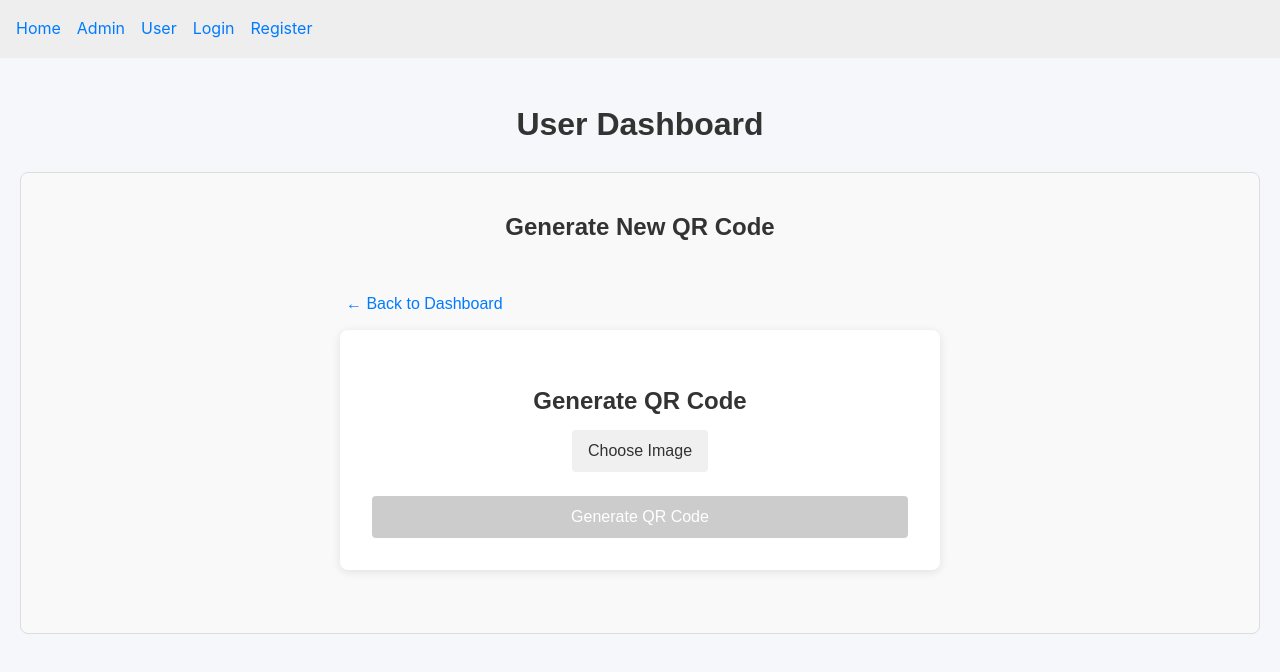
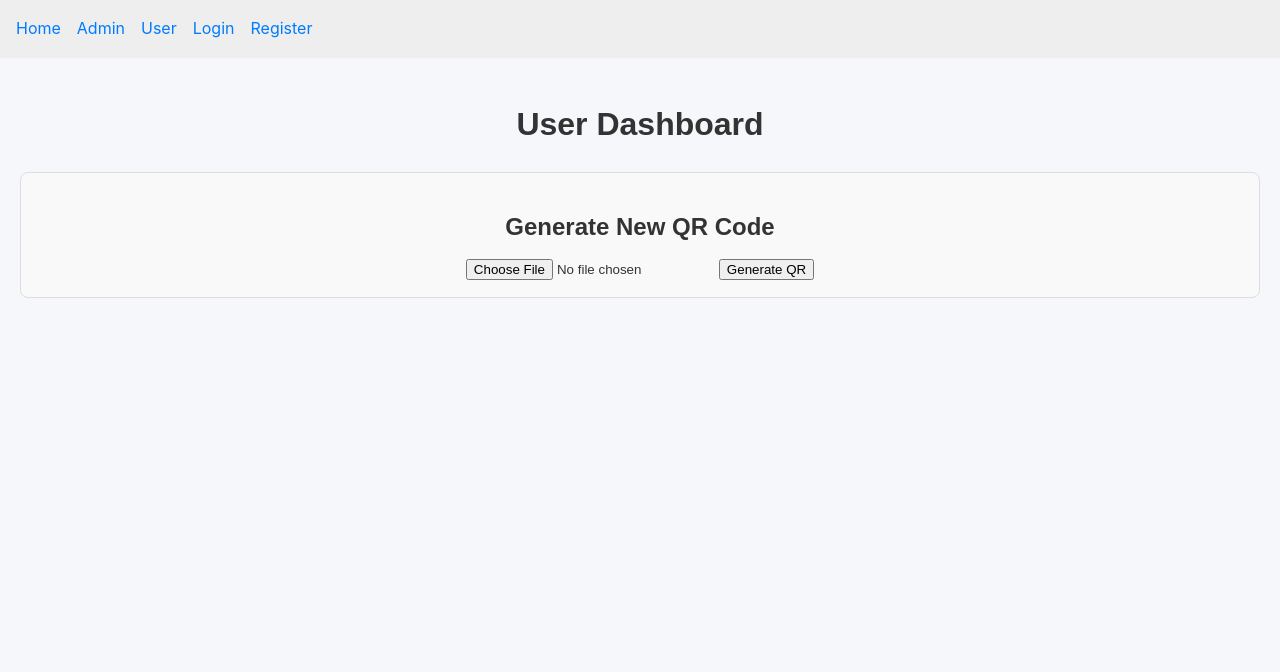
Before and after one commit to rushker/p12-project, a React (Create React App) app in the folder client/: page /user in a window 1280 px wide. Shown: the top 672 px of the page. Built offline with nearby package versions, Linux system fonts and the light colour scheme.

Commit message:
update show qr

```diff
--- a/client/src/App.js
+++ b/client/src/App.js
@@ -5,6 +5,7 @@ import UserPage from './pages/UserPage';
 import Login from './components/auth/Login';
 import Register from './components/auth/Register';
 import QRGenerator from './components/user/QRGenerator';
+import QRViewPage from './components/user/QRViewPage';
 
 function App() {
   return (
@@ -21,6 +22,7 @@ function App() {
       <Routes>
         <Route path="/" element={<HomePage />} />
         <Route path="/admin" element={<AdminPage />} />
+        <Route path="/qr/:id" element={<QRViewPage />} />
         <Route path="/user" element={<UserPage />} />
         <Route path="/login" element={<Login />} />
         <Route path="/register" element={<Register />} />
--- a/client/src/components/user/QRGenerator.jsx
+++ b/client/src/components/user/QRGenerator.jsx
@@ -1,138 +1,47 @@
 import React, { useState } from 'react';
-import QRCode from 'react-qr-code';
 import axios from 'axios';
-import { toast } from 'react-toastify';
-import { useNavigate } from 'react-router-dom';
-import '../../styles/QRGenerator.css';
 
-const QRGenerator = () => {
+function QRGenerator({ onSuccess }) {
   const [image, setImage] = useState(null);
-  const [qrData, setQrData] = useState(null);
-  const [loading, setLoading] = useState(false);
-  const [previewUrl, setPreviewUrl] = useState('');
-  const navigate = useNavigate();
+  const [uploading, setUploading] = useState(false);
 
-  const handleImageChange = (e) => {
-    const file = e.target.files[0];
-    if (!file) return;
+  const handleChange = (e) => setImage(e.target.files[0]);
 
-    if (!file.type.match('image.*')) {
-      toast.error('Please select an image file (JPEG, PNG, etc.)');
-      return;
-    }
+  const handleSubmit = async (e) => {
+    e.preventDefault();
+    if (!image) return;
 
-    if (file.size > 5 * 1024 * 1024) {
-      toast.error('Image size should be less than 5MB');
-      return;
-    }
-
-    setImage(file);
-    setPreviewUrl(URL.createObjectURL(file));
-  };
-
-  const handleGenerateQR = async () => {
-    if (!image) {
-      toast.error('Please select an image');
-      return;
-    }
-
-    setLoading(true);
+    setUploading(true);
+    const formData = new FormData();
+    formData.append('image', image);
 
     try {
-      const formData = new FormData();
-      formData.append('image', image);
+      const token = localStorage.getItem('token');
+      const res = await axios.post('/api/qr/generate', formData, {
+        headers: {
+          'Content-Type': 'multipart/form-data',
+          Authorization: `Bearer ${token}`,
+        },
+      });
 
-      const response = await axios.post(
-        `${process.env.REACT_APP_BACKEND_URL}/api/qr/generate`,
-        formData,
-        {
-          headers: {
-            Authorization: `Bearer ${localStorage.getItem('token')}`,
-            'Content-Type': 'multipart/form-data',
-          },
-        }
-      );
-
-      setQrData(response.data);
-      toast.success('QR Code generated successfully!');
+      const { qrId, imageUrl } = res.data;
+      const fullUrl = `${window.location.origin}${imageUrl}`;
+      onSuccess({ qrId, imageUrl: fullUrl });
     } catch (err) {
-      console.error('QR generation error:', err);
-      toast.error(err.response?.data?.message || 'Error generating QR code');
+      console.error(err);
     } finally {
-      setLoading(false);
+      setUploading(false);
     }
   };
 
   return (
-    <div className="qr-generator-container">
-      <button className="back-button" onClick={() => navigate(-1)}>
-        ← Back to Dashboard
+    <form onSubmit={handleSubmit}>
+      <input type="file" accept="image/*" onChange={handleChange} />
+      <button type="submit" disabled={uploading}>
+        {uploading ? 'Uploading...' : 'Generate QR'}
       </button>
-
-      <div className="qr-generator-card">
-        <h2 className="qr-generator-title">Generate QR Code</h2>
-
-        <div className="upload-section">
-          <label className="file-upload-label">
-            Choose Image
-            <input
-              type="file"
-              accept="image/*"
-              onChange={handleImageChange}
-              className="file-upload-input"
-            />
-          </label>
-
-          {previewUrl && (
-            <div className="image-preview-container">
-              <img src={previewUrl} alt="Preview" className="image-preview" />
-            </div>
-          )}
-        </div>
-
-        {/* Generate Button */}
-        <button
-          onClick={handleGenerateQR}
-          disabled={loading || !image}
-          className={`generate-button ${loading ? 'loading' : ''}`}
-        >
-          {loading ? (
-            <>
-              <span className="spinner"></span>
-              Generating...
-            </>
-          ) : (
-            'Generate QR Code'
-          )}
-        </button>
-
-        {/* QR Code Appears Below the Button */}
-        {qrData && (
-          <div className="qr-result-section">
-            <h3>Your QR Code</h3>
-            <div className="qr-code-container">
-              <QRCode value={qrData.qrId} size={256} />
-            </div>
-            <p className="qr-instructions">Scan this QR to view the image</p>
-            <div className="qr-meta">
-              <p>
-                QR ID: <span className="qr-id">{qrData.qrId}</span>
-              </p>
-              <button
-                className="copy-button"
-                onClick={() => {
-                  navigator.clipboard.writeText(qrData.qrId);
-                  toast.success('QR ID copied to clipboard!');
-                }}
-              >
-                Copy ID
-              </button>
-            </div>
-          </div>
-        )}
-      </div>
-    </div>
+    </form>
   );
-};
+}
 
 export default QRGenerator;
--- /dev/null
+++ b/client/src/components/user/QRViewPage.jsx
@@ -0,0 +1,33 @@
+import React from 'react';
+import QRCode from 'react-qr-code';
+import axios from 'axios';
+
+function QRViewPage({ qrData, onDelete }) {
+  const handleDelete = async () => {
+    try {
+      const token = localStorage.getItem('token');
+      await axios.delete(`/api/qr/${qrData.qrId}`, {
+        headers: { Authorization: `Bearer ${token}` },
+      });
+      onDelete();
+    } catch (err) {
+      console.error('Delete failed', err);
+    }
+  };
+
+  const handleCopy = () => {
+    navigator.clipboard.writeText(qrData.imageUrl);
+    alert('Image URL copied to clipboard!');
+  };
+
+  return (
+    <div className="qr-view">
+      <QRCode value={qrData.imageUrl} />
+      <p>Image URL: <a href={qrData.imageUrl} target="_blank" rel="noopener noreferrer">{qrData.imageUrl}</a></p>
+      <button onClick={handleCopy}>Copy Link</button>
+      <button onClick={handleDelete}>Delete QR</button>
+    </div>
+  );
+}
+
+export default QRViewPage;
--- a/client/src/pages/UserPage.jsx
+++ b/client/src/pages/UserPage.jsx
@@ -1,15 +1,33 @@
-import React from 'react';
+import React, { useState } from 'react';
 import QRGenerator from '../components/user/QRGenerator';
-import '../styles/UserPage.css';  // Optional styling
+import QRViewPage from '../components/user/QRViewPage';
+import '../styles/UserPage.css';
 
 function UserPage() {
+  const [qrData, setQrData] = useState(null);
+
+  const handleGenerateSuccess = (data) => {
+    setQrData(data);
+  };
+
+  const handleDelete = () => {
+    setQrData(null);
+  };
+
   return (
     <div className="user-page">
       <h1>User Dashboard</h1>
       <div className="qr-section">
         <h2>Generate New QR Code</h2>
-        <QRGenerator />
+        <QRGenerator onSuccess={handleGenerateSuccess} />
       </div>
+
+      {qrData && (
+        <div className="qr-view-section">
+          <h2>Generated QR Code</h2>
+          <QRViewPage qrData={qrData} onDelete={handleDelete} />
+        </div>
+      )}
     </div>
   );
 }
```
Also changed, not shown: client/src/pages/QRViewPage.jsx (deleted, +0 -7 lines), 2 other files (tests, documents, lock files or other folders).
